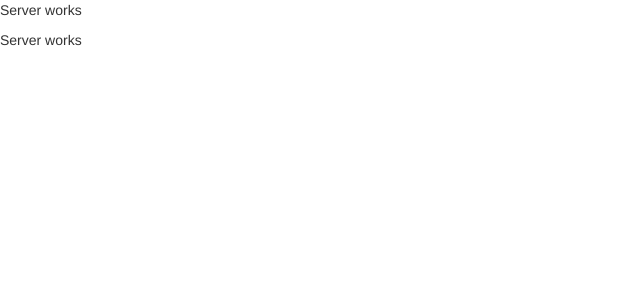
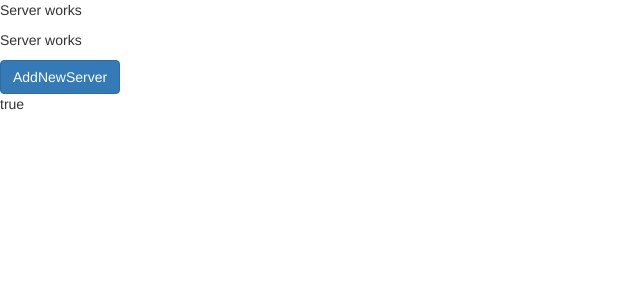
Before and after one commit to RamTheeru/angular-bcvgqw, an Angular app: page / in a window 1280 px wide. Shown: the top 300 px of the page, without its empty margins (0-640 px from the left). Built offline with nearby package versions, Linux system fonts and the light colour scheme.

Commit message:
2 files modified

```diff
--- a/src/app/servers/servers.component.html
+++ b/src/app/servers/servers.component.html
@@ -1,2 +1,5 @@
 <app-server></app-server>
 <app-server></app-server>
+
+<button [disabled]="!allowNewServer" class="btn btn-primary">AddNewServer</button>
+<div [innerText]="allowNewServer"></div>
--- a/src/app/servers/servers.component.ts
+++ b/src/app/servers/servers.component.ts
@@ -6,8 +6,16 @@ import { Component, OnInit } from '@angular/core';
   styleUrls: ['./servers.component.css']
 })
 export class ServersComponent implements OnInit {
+allowNewServer = false;
+  constructor() {
 
-  constructor() { }
+    setTimeout(()=> {
+
+      this.allowNewServer = true;
+    },3000);
+
+
+   }
 
   ngOnInit() {
   }
```
